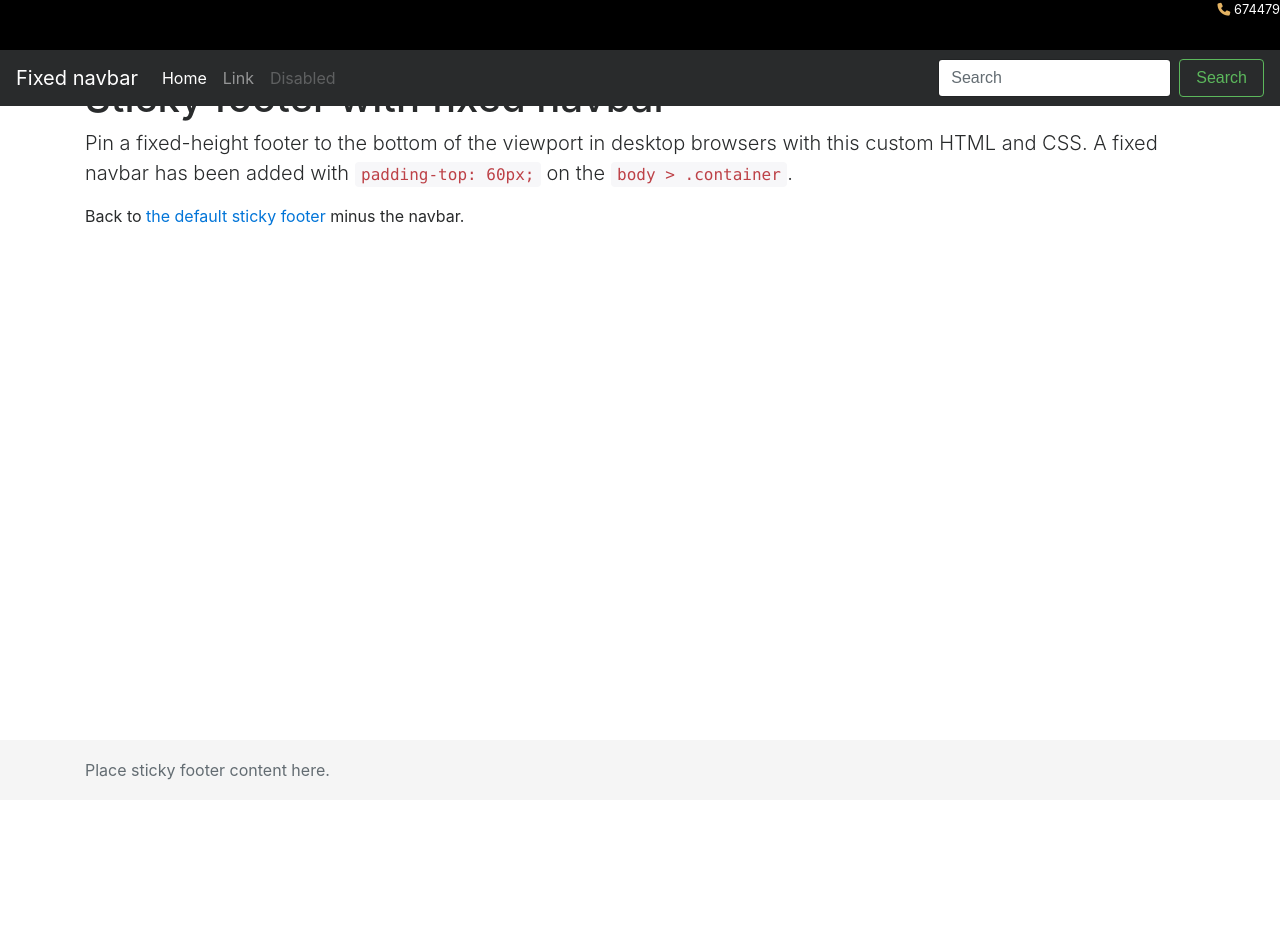
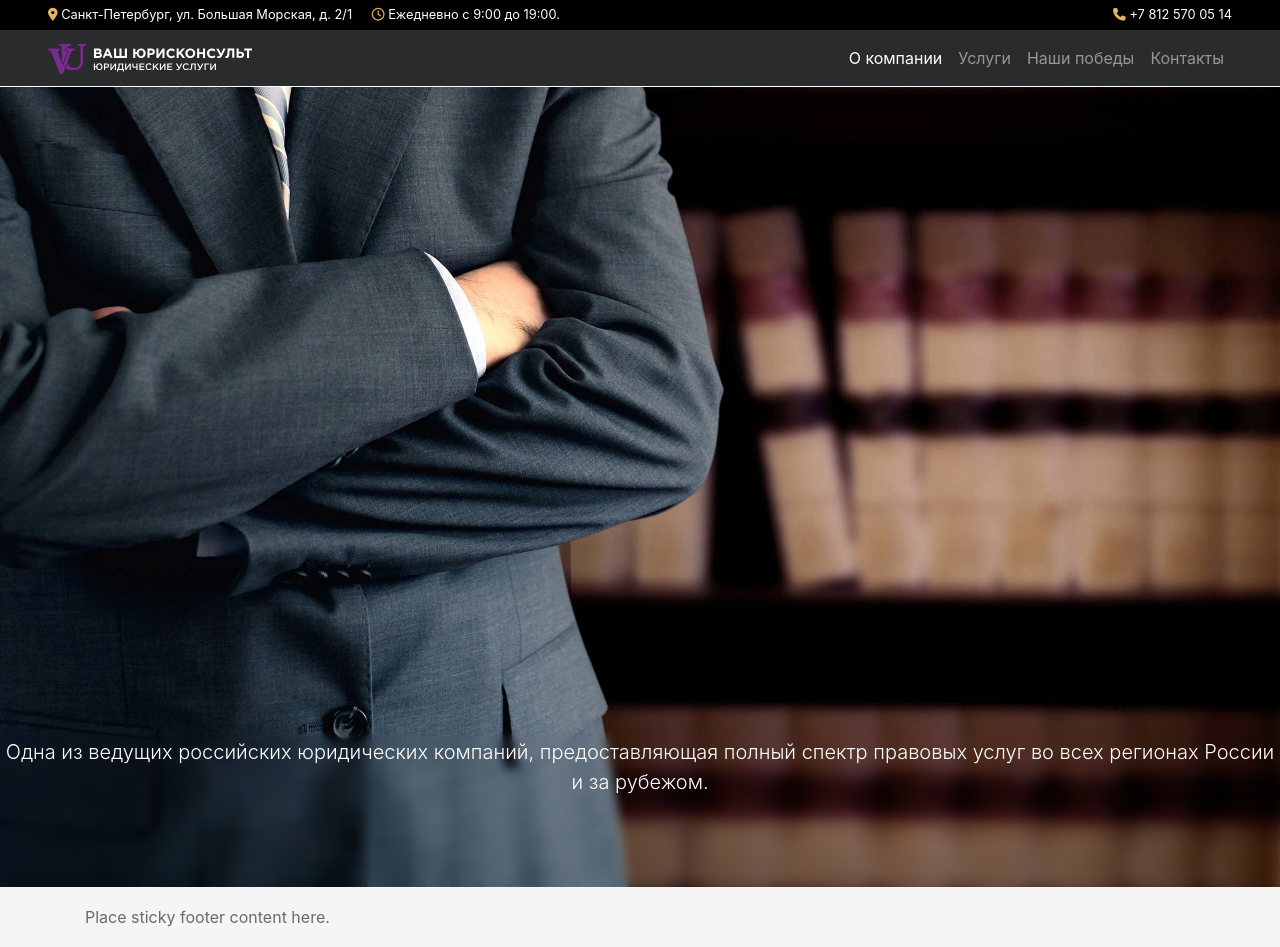
Before and after one commit to Sada-ko/VU, a plain HTML site: page html/index.html in a window 1280 px wide. Before the commit the page ends 800 px from the top, so only its background shows below. Drawn offline with nearby package versions, Linux system fonts and the light colour scheme; a script that the page names is missing.

Commit message:
Сделал шапку
Начал делать основной блок с блюром

```diff
--- a/html/css/styles.css
+++ b/html/css/styles.css
@@ -8,33 +8,57 @@ body {
   /* Margin bottom by footer height */
   margin-bottom: 60px;
 }
-.footer {
-  position: absolute;
-  bottom: 0;
-  width: 100%;
-  /* Set the fixed height of the footer here */
-  height: 60px;
-  line-height: 60px; /* Vertically center the text there */
-  background-color: #f5f5f5;
-}
-
-
 
 .fa{
     color: rgba(120, 43, 144, 1);
+}
+
+a{
+    transition: .2s;
+}
+
+a:hover{
+    text-decoration: none;
 }
 
 .inverted{
     color: #ffffff;
 }
 
+.inverted .fa,
 .inverted .fa{
     color: rgba(228, 179, 99, 1);
 }
 
+.inverted a{
+    color: rgba(255, 255, 255, 1);
+    border-bottom: 1px solid rgba(255, 255, 255, .5);
+}
+
+.inverted a:hover{
+    color: rgba(255, 89, 94, 1);
+    border-bottom: 1px solid rgba(255, 89, 94, .5);
+}
+
+.container-fluid, .navbar{
+    min-width: 970px !important
+}
+
+
+
+/*============= Fixed Header =============*/
 .address_head{
-    height: 50px;
+    height: 30px;
+    line-height: 30px;
     background-color: #000000;
+}
+
+.navbar-brand{
+    width: 250px;
+}
+
+.position_absolute{
+    position: absolute;
 }
 
 
@@ -44,11 +68,11 @@ body {
 -------------------------------------------------- */
 /* Not required for template or sticky footer method. */
 
-body > .container {
-  padding: 60px 15px 0;
+body > .container-fluid {
+  padding: 87px 15px 0;
 }
 
-.footer > .container {
+.footer > .container-fluid {
   padding-right: 15px;
   padding-left: 15px;
 }
@@ -56,3 +80,49 @@ body > .container {
 code {
   font-size: 80%;
 }
+
+
+
+
+
+
+/*Main Slogan*/
+
+.main_slogan{
+    background-image: url("../img/lawer_1.jpg");
+    background-position: left bottom;
+    background-size: cover;
+    height: 100vh;
+    position: relative;
+}
+
+.about_lead{
+    height: 150px;
+    bottom: 0px;
+}
+
+.about_lead .text{
+    bottom: 0;
+}
+
+.blurred_bg{
+    filter: blur(5px);
+    background-image: url("../img/lawer_1.jpg");
+    background-position: left bottom;
+    background-size: cover;
+}
+
+
+
+
+
+/*============== Sticky Footer ============*/
+.footer {
+    position: absolute;
+    bottom: 0;
+    width: 100%;
+    /* Set the fixed height of the footer here */
+    height: 60px;
+    line-height: 60px; /* Vertically center the text there */
+    background-color: #f5f5f5;
+}
--- a/html/index.html
+++ b/html/index.html
@@ -27,16 +27,29 @@
 
 <div class="fixed-top">
 
-    <div class="address_head inverted small clearfix w-100">
+    <div class="address_head container inverted small clearfix w-100 px-5">
+
+        <div class="d-inline mr-3">
+            <i class="fa fa-map-marker" aria-hidden="true"></i>
+            Санкт-Петербург, ул. Большая Морская, д. 2/1
+        </div>
+
+        <div class="d-inline">
+            <i class="fa fa-clock-o" aria-hidden="true"></i>
+            Ежедневно с 9:00 до 19:00.
+        </div>
 
         <div class="float-right">
             <i class="fa fa-phone" aria-hidden="true"></i>
-            674479</div>
+            <a class="border-0" href="tel:+78125700514">
+                +7 812 570 05 14
+            </a>
+        </div>
 
     </div>
 
     <!-- Fixed navbar -->
-<nav class="navbar navbar-toggleable-md navbar-inverse bg-inverse">
+    <nav class="navbar navbar-toggleable-sm navbar-inverse bg-inverse px-5">
 
 
         <button class="navbar-toggler navbar-toggler-right" type="button" data-toggle="collapse"
@@ -44,24 +57,25 @@
                 aria-label="Toggle navigation">
             <span class="navbar-toggler-icon"></span>
         </button>
-    <a class="navbar-brand" href="#">Fixed navbar</a>
+        <div class="navbar-brand">
+            <img src="img/VU_logo.svg" alt="">
+        </div>
 
-    <div class="collapse navbar-collapse" id="navbarCollapse">
-        <ul class="navbar-nav mr-auto">
+        <div class="collapse navbar-collapse justify-content-end" id="navbarCollapse">
+            <ul class="nav navbar-nav">
                 <li class="nav-item active">
-                <a class="nav-link" href="#">Home <span class="sr-only">(current)</span></a>
+                    <a class="nav-link" href="#">О компании</a>
                 </li>
                 <li class="nav-item">
-                <a class="nav-link" href="#">Link</a>
+                    <a class="nav-link" href="#">Услуги</a>
                 </li>
                 <li class="nav-item">
-                <a class="nav-link disabled" href="#">Disabled</a>
+                    <a class="nav-link" href="#">Наши победы</a>
+                </li>
+                <li class="nav-item">
+                    <a class="nav-link" href="#">Контакты</a>
                 </li>
             </ul>
-        <form class="form-inline mt-2 mt-md-0">
-            <input class="form-control mr-sm-2" type="text" placeholder="Search">
-            <button class="btn btn-outline-success my-2 my-sm-0" type="submit">Search</button>
-        </form>
         </div>
     </nav>
 
@@ -69,15 +83,20 @@
 
 
 <!-- Begin page content -->
-<div class="container">
-    <div class="mt-3">
-        <h1>Sticky footer with fixed navbar</h1>
+<div class="container-fluid px-0">
+
+    <div class="main_slogan">
+
+
+        <div class="about_lead w-100 position_absolute">
+            <div class="blurred_bg w-100 h-100"></div>
+            <div class="text lead text-center inverted align-middle position_absolute w-100 h-100">
+                Одна из&nbsp;ведущих российских юридических компаний, предоставляющая полный
+                спектр правовых услуг во&nbsp;всех регионах России и&nbsp;за&nbsp;рубежом.
             </div>
-    <p class="lead">Pin a fixed-height footer to the bottom of the viewport in desktop browsers with
-        this custom HTML and CSS. A fixed navbar has been added with <code>padding-top: 60px;</code>
-        on the <code>body &gt; .container</code>.</p>
+        </div>
+    </div>
 
-    <p>Back to <a href="../sticky-footer">the default sticky footer</a> minus the navbar.</p>
 </div>
 
 <footer class="footer">
--- a/vh-ur.txt
+++ /dev/null
@@ -1 +0,0 @@
-http://www.vh-ur.com/
```
Also changed, not shown: html/img/VU_logo.svg (added), html/img/lawer_1.jpg (added), pics/new/Depositphotos_9017825_original.jpg (added), 4 other files. Lines whose indentation alone changed are shown as unchanged.
